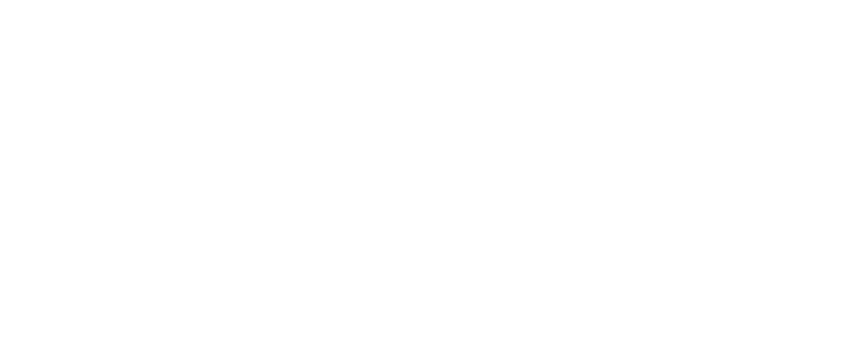
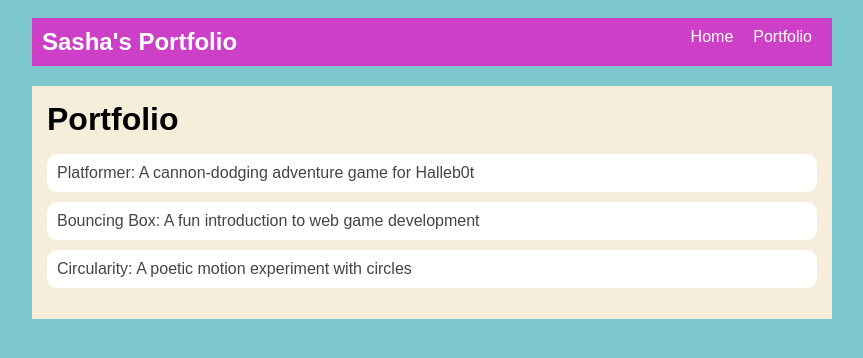
Before and after one commit to sashacanales-netizen/sashacanales-netizen.github.io, a plain HTML site: page portfolio.html in a window 1280 px wide. Shown: the whole page, without its empty margins (208-1071 px from the left). Drawn offline with Linux system fonts and the light colour scheme.

Commit message:
add portfolio page to website

```diff
--- a/portfolio.html
+++ b/portfolio.html
@@ -0,0 +1,41 @@
+<!DOCTYPE html>
+<html>
+  <head>
+    <title>Sasha's Portfolio</title>
+     <link rel="stylesheet" href="style.css" />
+  </head>
+
+  <body>
+    <!-- All content goes here -->
+    <div id="all-contents">
+      <nav>
+<h1>Sasha's Portfolio</h1>
+<ul id="nav-ul">
+    <li class="nav-li">
+  <a href="index.html">Home</a>
+</li>
+<li class="nav-li">
+  <a href="portfolio.html">Portfolio</a>
+</li>
+</ul>
+      </nav>
+
+      <main>
+ <div class="content">
+    <h1>Portfolio</h1>
+    <ul id="portfolio">
+<li>
+  <a href="fsd-projects/platformer/">Platformer: A cannon-dodging adventure game for Halleb0t</a>
+</li>
+<li>
+  <a href="fsd-projects/bouncing-box/">Bouncing Box: A fun introduction to web game development</a>
+</li>
+<li>
+  <a href="fsd-projects/circularity/">Circularity: A poetic motion experiment with circles</a>
+</li>
+    </ul>
+  </div>
+      </main>
+    </div>
+  </body>
+</html>
--- a/style.css
+++ b/style.css
@@ -75,3 +75,28 @@ main {
 h2, h3 {
     margin: 0px;
 }
+/* Portfolio styles */
+.content h1 {
+  color: black;
+}
+
+#portfolio {
+  list-style-type: none;
+  padding-left: 0;
+}
+
+#portfolio li {
+  background: #fff;
+  padding: 10px;
+  border-radius: 10px;
+  margin-bottom: 10px;
+}
+
+#portfolio li:hover {
+  background: #eee;
+}
+
+#portfolio a {
+  text-decoration: none;
+  color: #454545;
+}
```
